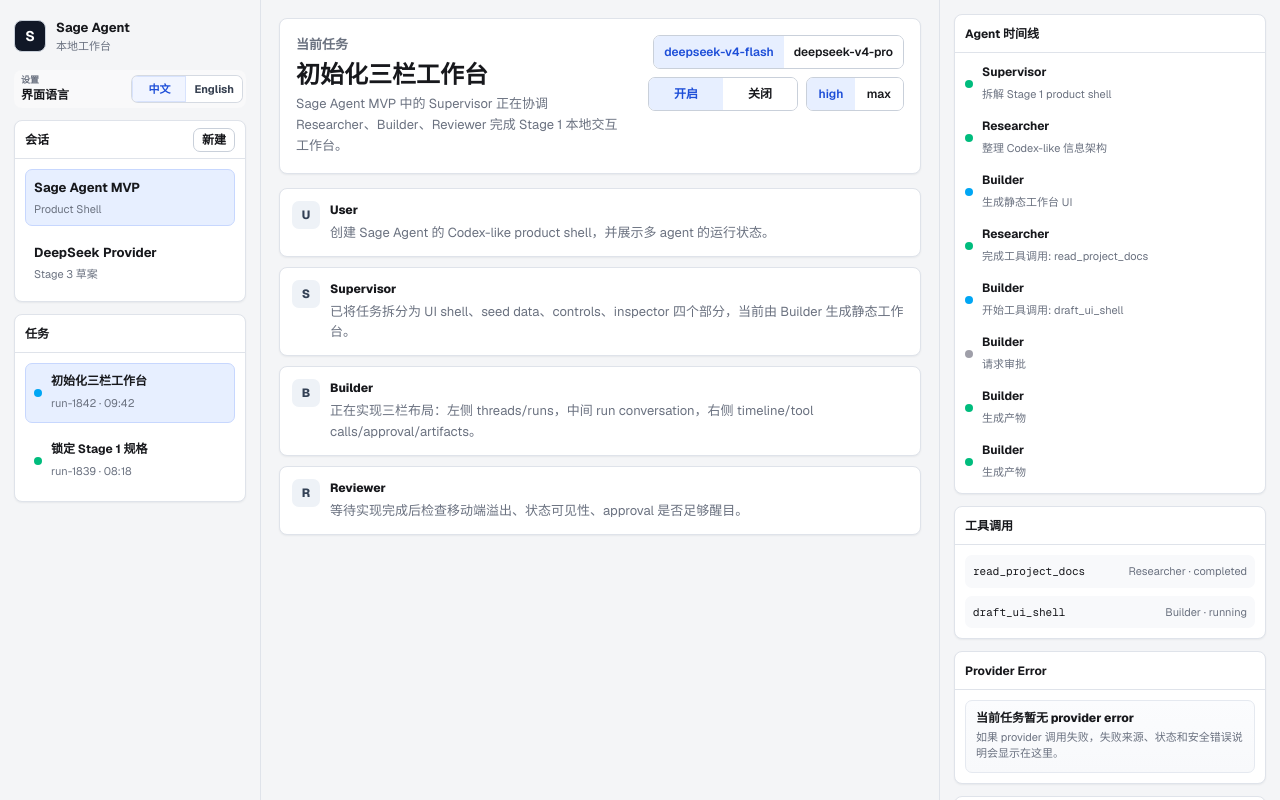
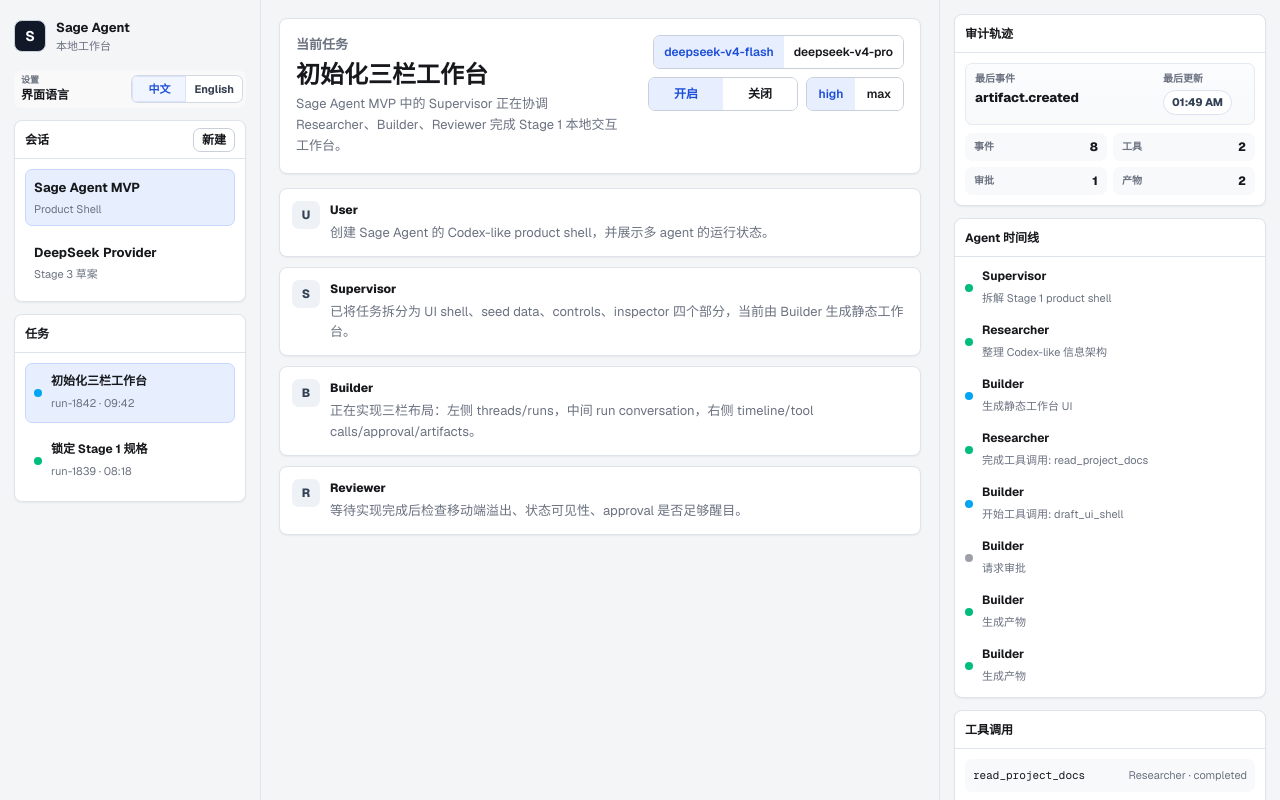
Before and after one commit to wjlGitHub2021/SageAgent, a Next.js app in the folder apps/web/: page / in a window 1280 px wide. Shown: the top 800 px of the page. Built offline with nearby package versions, Linux system fonts and the light colour scheme.

Commit message:
优化：完善运行审计摘要

```diff
--- a/apps/web/src/app/globals.css
+++ b/apps/web/src/app/globals.css
@@ -518,6 +518,108 @@
   gap: 12px;
 }
 
+.audit-summary {
+  display: flex;
+  flex-direction: column;
+  gap: 8px;
+  padding: 10px;
+}
+
+.audit-primary {
+  display: grid;
+  grid-template-columns: minmax(0, 1fr) minmax(82px, auto);
+  gap: 8px;
+  border: 1px solid #e5e9f0;
+  border-radius: 7px;
+  background: linear-gradient(180deg, #fbfcfe 0%, var(--panel-muted) 100%);
+  padding: 9px;
+  margin: 0;
+}
+
+.audit-primary div,
+.audit-counts div {
+  min-width: 0;
+}
+
+.audit-primary dt,
+.audit-counts dt {
+  display: block;
+  min-width: 0;
+  color: var(--text-muted);
+  font-size: 10px;
+  font-weight: 720;
+  line-height: 1.2;
+  overflow: hidden;
+  text-overflow: ellipsis;
+  white-space: nowrap;
+  text-transform: uppercase;
+}
+
+.audit-primary dd,
+.audit-counts dd {
+  margin: 0;
+}
+
+.audit-primary dd {
+  display: block;
+  min-width: 0;
+  margin-top: 5px;
+  overflow: hidden;
+  color: var(--text-main);
+  font-size: 13px;
+  font-weight: 760;
+  line-height: 1.25;
+  text-overflow: ellipsis;
+  white-space: nowrap;
+}
+
+.audit-primary time {
+  display: inline-flex;
+  max-width: 100%;
+  min-height: 25px;
+  align-items: center;
+  border: 1px solid #dbe3ef;
+  border-radius: 999px;
+  background: #fff;
+  color: #334155;
+  font-size: 11px;
+  font-weight: 720;
+  line-height: 1;
+  padding: 6px 8px;
+  white-space: nowrap;
+}
+
+.audit-counts {
+  display: grid;
+  grid-template-columns: repeat(2, minmax(0, 1fr));
+  gap: 6px;
+  margin: 0;
+}
+
+.audit-counts div {
+  display: grid;
+  grid-template-columns: minmax(0, 1fr) auto;
+  min-width: 0;
+  align-items: center;
+  gap: 8px;
+  border: 1px solid transparent;
+  border-radius: 7px;
+  background: var(--panel-muted);
+  padding: 7px 8px;
+  overflow: hidden;
+}
+
+.audit-counts dt {
+  text-transform: none;
+}
+
+.audit-counts dd {
+  color: var(--text-main);
+  font-size: 12px;
+  font-weight: 760;
+  line-height: 1;
+}
+
 .tool-row,
 .artifact-row {
   justify-content: space-between;
--- a/apps/web/src/app/page.tsx
+++ b/apps/web/src/app/page.tsx
@@ -39,6 +39,13 @@
     toolCalls: "工具调用",
     approval: "审批",
     artifacts: "产物",
+    auditTrail: "审计轨迹",
+    events: "事件",
+    tools: "工具",
+    approvals: "审批",
+    lastEvent: "最后事件",
+    lastUpdated: "最后更新",
+    counts: "计数",
     providerError: "Provider Error",
     noProviderError: "当前任务暂无 provider error",
     noProviderErrorDetail:
@@ -91,6 +98,7 @@
     localDraft: "本地草稿",
     stage1Spec: "Stage 1 实施规格",
     screenshotCheck: "Product Shell 截图检查",
+    noAuditEvents: "当前任务暂无审计事件",
   },
   en: {
     localWorkbench: "Local workbench",
@@ -110,6 +118,13 @@
     toolCalls: "Tool Calls",
     approval: "Approval",
     artifacts: "Artifacts",
+    auditTrail: "Audit Trail",
+    events: "Events",
+    tools: "Tools",
+    approvals: "Approvals",
+    lastEvent: "Last event",
+    lastUpdated: "Last updated",
+    counts: "Counts",
     providerError: "Provider Error",
     noProviderError: "No provider error for this run",
     noProviderErrorDetail:
@@ -168,6 +183,7 @@
     localDraft: "Local draft",
     stage1Spec: "Stage 1 Implementation Spec",
     screenshotCheck: "Product Shell Screenshot Check",
+    noAuditEvents: "No audit events for this run",
   },
 } satisfies Record<Locale, Record<string, string>>;
 
@@ -548,6 +564,15 @@
   readonly status: string;
 };
 
+type AuditSummary = {
+  readonly eventCount: number;
+  readonly lastEventType: string | null;
+  readonly lastEventAt: string | null;
+  readonly toolCallCount: number;
+  readonly approvalCount: number;
+  readonly artifactCount: number;
+};
+
 function StatusDot({ status }: { status: string }) {
   const color =
     status === "completed" || status === "approved"
@@ -624,6 +649,7 @@
   const activeApproval = getActiveApproval(runEvents, activeRunId);
   const activeArtifacts = getArtifactRows(runEvents, activeRunId);
   const activeProviderError = getProviderError(runEvents, activeRunId);
+  const activeAuditSummary = getAuditSummary(runEvents, activeRunId);
 
   function handleNewThread() {
     const nextIndex = threadItems.length + 1;
@@ -982,6 +1008,47 @@
         </section>
 
         <aside className="inspector">
+          <Panel title={t.auditTrail}>
+            <div className="audit-summary">
+              <dl className="audit-primary">
+                <div>
+                  <dt>{t.lastEvent}</dt>
+                  <dd title={activeAuditSummary.lastEventType ?? t.noAuditEvents}>
+                    {activeAuditSummary.lastEventType ?? t.noAuditEvents}
+                  </dd>
+                </div>
+                <div>
+                  <dt>{t.lastUpdated}</dt>
+                  <dd>
+                    <time dateTime={activeAuditSummary.lastEventAt ?? undefined}>
+                      {activeAuditSummary.lastEventAt
+                        ? formatAuditTime(activeAuditSummary.lastEventAt)
+                        : "-"}
+                    </time>
+                  </dd>
+                </div>
+              </dl>
+              <dl className="audit-counts" aria-label={t.counts}>
+                <div>
+                  <dt>{t.events}</dt>
+                  <dd>{activeAuditSummary.eventCount}</dd>
+                </div>
+                <div>
+                  <dt>{t.tools}</dt>
+                  <dd>{activeAuditSummary.toolCallCount}</dd>
+                </div>
+                <div>
+                  <dt>{t.approvals}</dt>
+                  <dd>{activeAuditSummary.approvalCount}</dd>
+                </div>
+                <div>
+                  <dt>{t.artifacts}</dt>
+                  <dd>{activeAuditSummary.artifactCount}</dd>
+                </div>
+              </dl>
+            </div>
+          </Panel>
+
           <Panel title={t.agentTimeline}>
             <div className="timeline">
               {timelineRows.map((row) => (
@@ -1315,6 +1382,55 @@
   };
 }
 
+function getAuditSummary(
+  events: readonly RunEvent[],
+  activeRunId: string,
+): AuditSummary {
+  const runEventsForAudit = getEventsForRun(events, activeRunId);
+  const lastEvent = runEventsForAudit.at(-1) ?? null;
+
+  return {
+    eventCount: runEventsForAudit.length,
+    lastEventType: lastEvent?.type ?? null,
+    lastEventAt: lastEvent?.createdAt ?? null,
+    toolCallCount: getToolCallRows(events, activeRunId).length,
+    approvalCount: countUniquePayloads(
+      runEventsForAudit,
+      (event) =>
+        isApprovalEvent(event) ? event.payload.approval.id : null,
+    ),
+    artifactCount: getArtifactRows(events, activeRunId).length,
+  };
+}
+
+function countUniquePayloads(
+  events: readonly RunEvent[],
+  getId: (event: RunEvent) => string | null,
+): number {
+  const ids = new Set<string>();
+
+  for (const event of events) {
+    const id = getId(event);
+    if (id) {
+      ids.add(id);
+    }
+  }
+
+  return ids.size;
+}
+
+function formatAuditTime(value: string): string {
+  const date = new Date(value);
+  if (Number.isNaN(date.getTime())) {
+    return value;
+  }
+
+  return date.toLocaleTimeString([], {
+    hour: "2-digit",
+    minute: "2-digit",
+  });
+}
+
 function toArtifactRow(artifact: Artifact): ArtifactRow {
   return {
     id: artifact.id,
```
Also changed, not shown: 2 other files (tests, documents, lock files or other folders).
